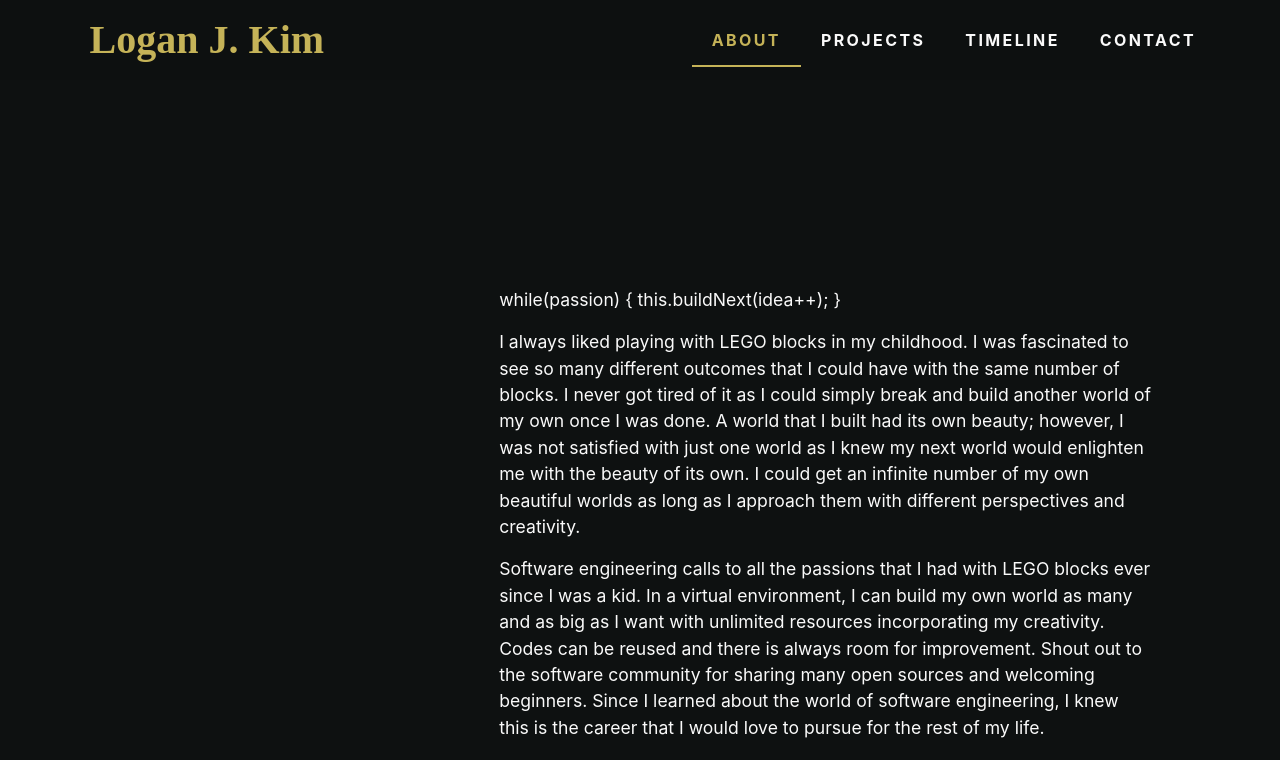
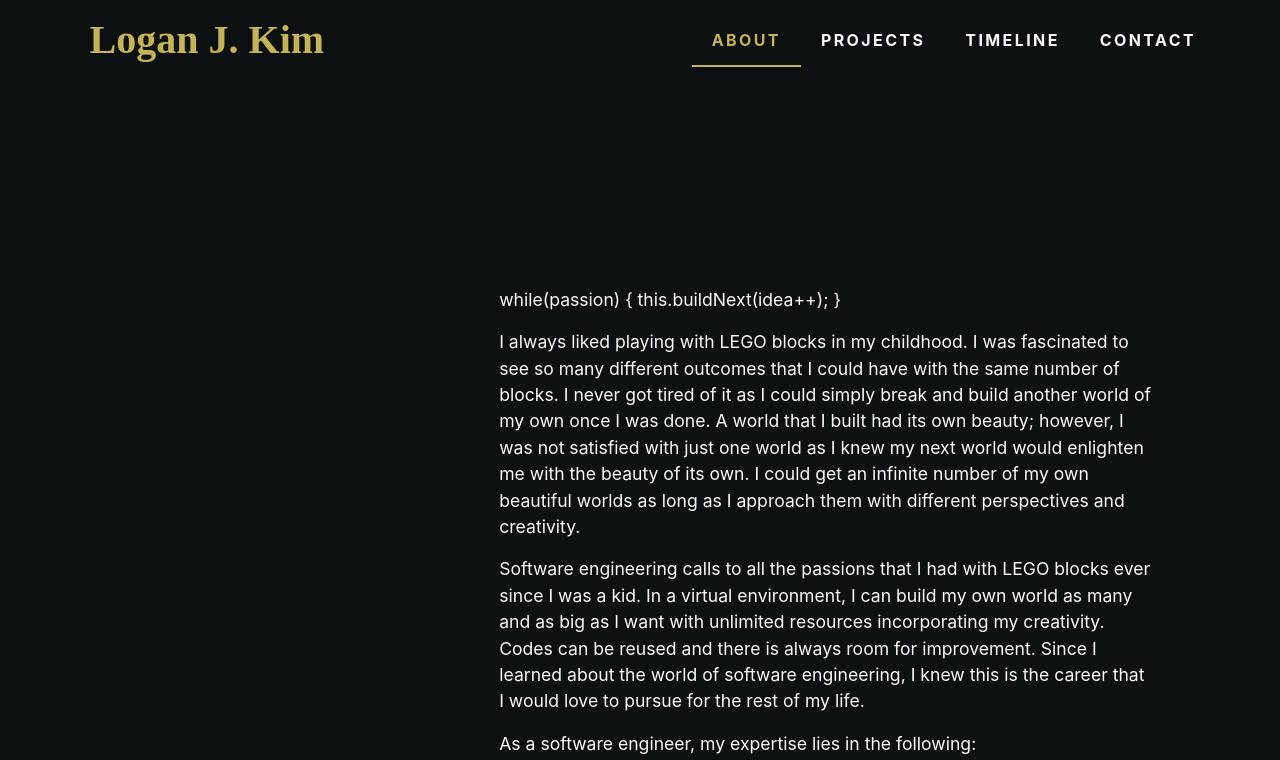
Before and after one commit to logankim0212/Portfolio, a React (Create React App) app: page /Portfolio/about in a window 1280 px wide. Shown: the top 760 px of the page. Built offline with nearby package versions, Linux system fonts and the light colour scheme.

Commit message:
about description updated

```diff
--- a/src/components/about/About.js
+++ b/src/components/about/About.js
@@ -87,22 +87,10 @@ export default class About extends Component {
                                 <p>Software engineering calls to all the passions that I had with LEGO blocks ever
                                     since I was a kid. In a virtual environment, I can build my own world as many and as
                                     big as I want with unlimited resources incorporating my creativity. Codes can be
-                                    reused and there is always room for improvement. Shout out to the software community
-                                    for sharing many open sources and welcoming beginners. Since I learned about the
+                                    reused and there is always room for improvement. Since I learned about the
                                     world of software engineering, I knew this is the career that I would love to pursue
                                     for the rest of my life.</p>
-                                <p>I still vividly recall my first semester as a software engineering major. I built my
-                                    first web page in HTML and CSS, as well as a simple calculator in C# that has been
-                                    made many people’s lives easy for a long time. I studied as hard as I could as I
-                                    felt a thirst for knowledge. I loved to learn new languages and technologies,
-                                    implemented them to see better outcomes with an easier way to develop. Then, I
-                                    realized that I desire to see people around me benefited from my own works and I
-                                    need to gain more experience to learn how to be more practical. This led me to join
-                                    a co-op program. More than a year of professional experience not only allowed me to
-                                    visualize how to transform my academic knowledge to practical use, it also taught me
-                                    how to explore and use various enterprise-level technologies.</p>
-                                <p>As a software engineer who graduated in December 2020 with high honours, my
-                                    expertise lies in the following:</p>
+                                <p>As a software engineer, my expertise lies in the following:</p>
                                 <ul>
                                     <li><strong>Languages:</strong> Java, JavaScript, C# (.NET), Python, HTML, CSS,
                                         TypeScript, SQL, PL/SQL, PHP
--- a/src/components/home/Home.js
+++ b/src/components/home/Home.js
@@ -91,6 +91,8 @@ class Home extends Component {
     }
 
     render() {
+        const name = 'Logan J. Kim';
+        const title = 'Software Engineer';
         const description = 'My path in software engineering began in 2017. Since then, I\'ve completed my advanced ' +
             'technology diploma in software engineering with high honours and gained professional experience in both ' +
             'private and public sectors to broaden my horizons. I am currently a senior software engineer at an ' +
@@ -102,11 +104,11 @@ class Home extends Component {
                     <div className="flexslider js-fullheight main flex">
                         <div className={'section vertical-middle a'}>
                             <div className={'line-wrap'}>
-                                <h1 className={'name color'}>Logan J. Kim</h1>
+                                <h1 className={'name color'}>{name}</h1>
                             </div>
                             <div className={'line-wrap'}>
                                 <p className={'title color job'}>
-                                    <em>Software Engineer</em>
+                                    <em>{title}</em>
                                 </p>
                             </div>
                             <p className={'description'}>{description}</p>
```
Also changed, not shown: 1 other file (tests, documents, lock files or other folders).
